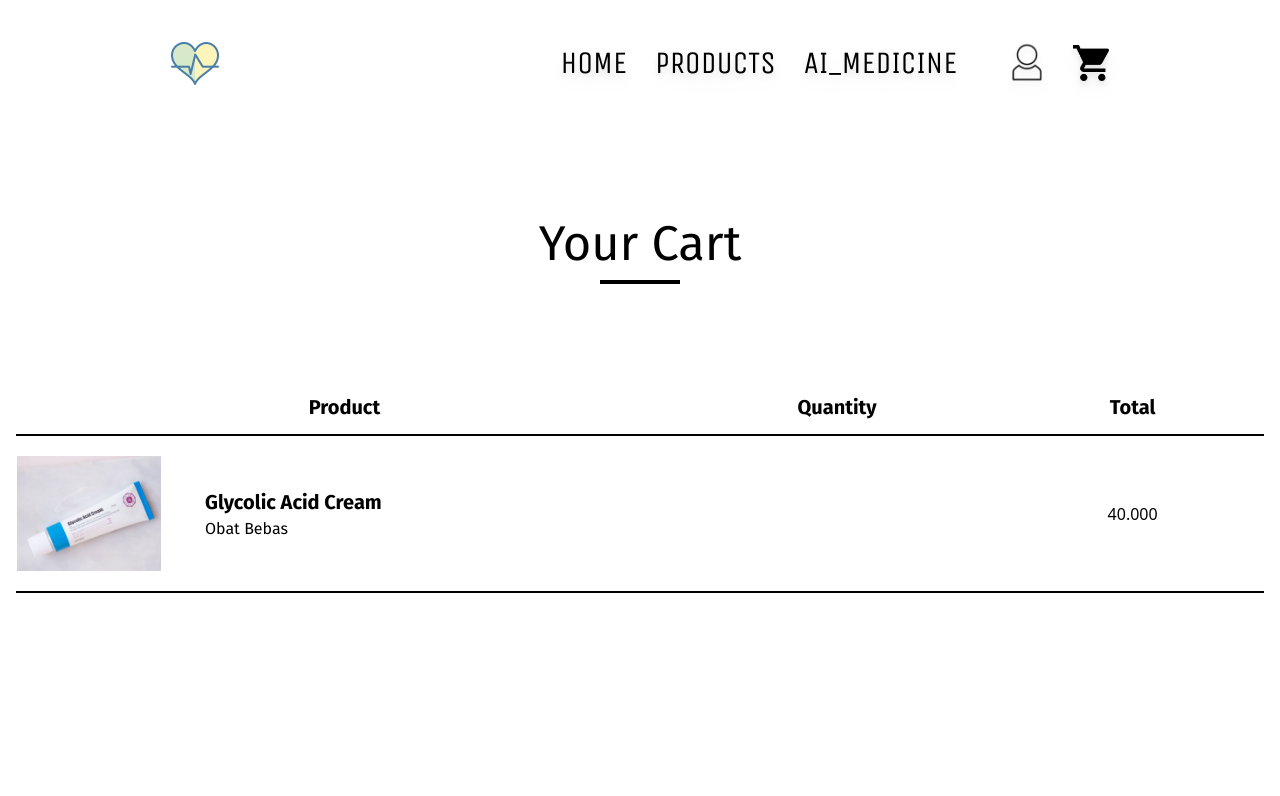
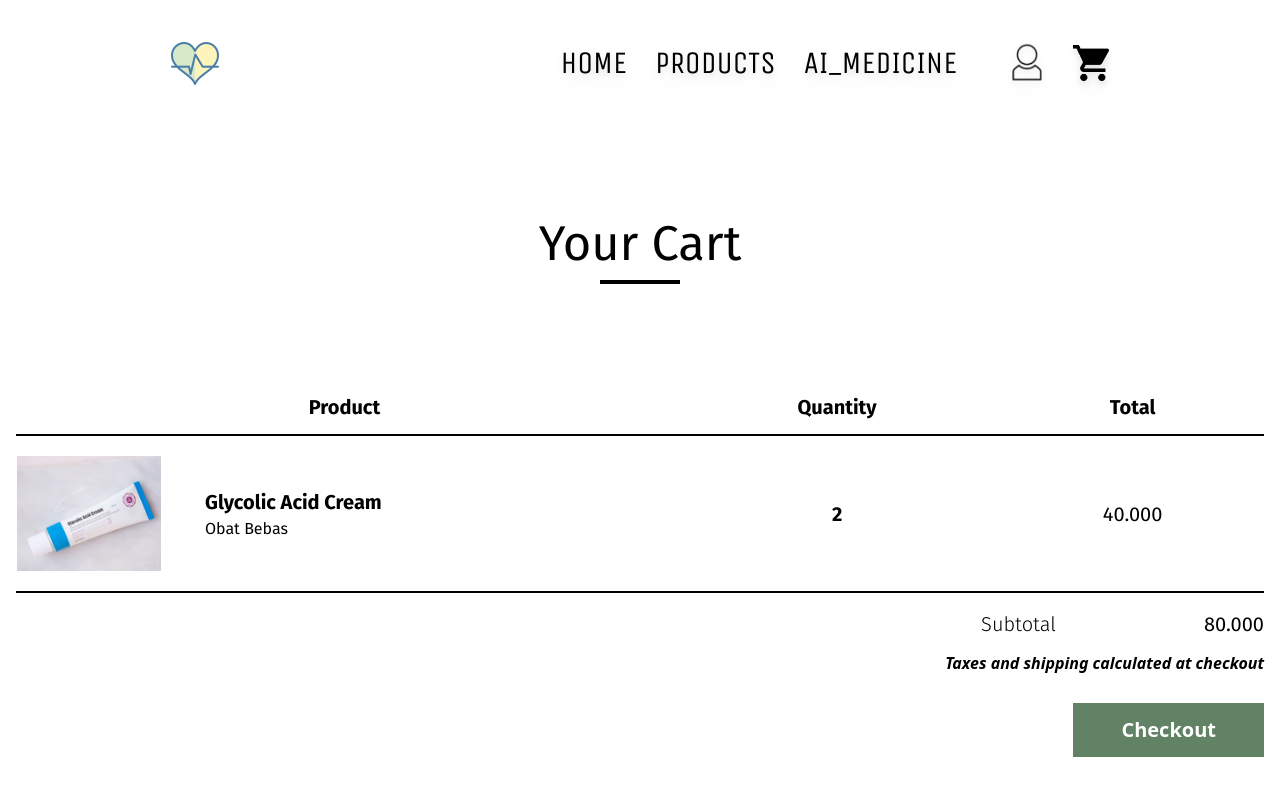
Before and after one commit to akbaralisyifa/MedKit, a React (Vite) app: page /cart in a window 1280 px wide. Shown: the top 796 px of the page. Built offline with nearby package versions, Linux system fonts and the light colour scheme; a web font is replaced by a local one.

Commit message:
membuat navbar checkout

```diff
--- a/src/App.jsx
+++ b/src/App.jsx
@@ -6,6 +6,7 @@ import PageNotFound from './Pages/PageNotFound';
 import Product from './Pages/User/Product';
 import AiMedicine from './Pages/User/Ai_Medicine';
 import Cart from './Pages/User/Cart';
+import Checkout from './Pages/User/Checkout';
 
 function App() {
   return (
@@ -20,7 +21,7 @@ function App() {
         <Route path="/products" element={<Product />} />
         <Route path="/ai_medicine" element={<AiMedicine />} />
         <Route path="/cart" element={<Cart />} />
-        <Route path="/cart/checkout" element={() => {}} />
+        <Route path="/cart/checkout" element={<Checkout />} />
 
         {/* Page Not Found */}
         <Route path="*" element={<PageNotFound />} />
--- /dev/null
+++ b/src/Components/Navbar/NavbarCheckout.jsx
@@ -0,0 +1,14 @@
+import imgBag from '../../assets/icon/bag.png';
+
+const NavbarCheckout = () => {
+  return (
+    <nav className="bg-white shadow-md py-6">
+      <div className="container flex justify-between items-center">
+        <h1 className="font-firaSans text-2xl">MedKit - Family Medicine</h1>
+        <img src={imgBag} alt="" className="w-11" />
+      </div>
+    </nav>
+  );
+};
+
+export default NavbarCheckout;
--- a/src/Components/User/CartHeader.jsx
+++ b/src/Components/User/CartHeader.jsx
@@ -1,25 +1,26 @@
+import { useNavigate } from 'react-router-dom';
 import img from '../../assets/img/1.jpg';
+import OrganismTextHead from './Organism/OrganismCartTextHead';
+import OrganismCartTabelHead from './Organism/OrganismCartTabelHead';
 
 const CartHeader = () => {
+  const navigate = useNavigate();
+
+  const action = () => {
+    navigate('/cart/checkout');
+  };
+
   return (
     <div className="container mt-20">
-      <div>
-        <h1 className="font-firaSans font-normal lg:text-5xl text-2xl text-center">Your Cart</h1>
-        <p className="text-center font-unicaOne text-6xl  text-white mx-auto  lg:w-20 w-14 border-t-4 border-black">-</p>
-      </div>
+      <OrganismTextHead text="Your Cart" garis="-" />
 
       <div className="w-full">
         <table className="w-full">
-          <thead className="border-b-2 border-black">
-            <tr className="text-center  ">
-              <td className=" py-3 font-firaSans text-xl font-extrabold w-1/2">Product</td>
-              <td className=" py-3 font-firaSans text-xl font-extrabold w-1/4">Quantity</td>
-              <td className=" py-3 font-firaSans text-xl font-extrabold w-1/5">Total</td>
-            </tr>
-          </thead>
-          <tbody className="border-b-2 border-black">
-            <tr>
-              <td className="flex py-5">
+          <OrganismCartTabelHead text={['Product', 'Quantity', 'Total']} />
+
+          <tbody className="">
+            <tr className="border-b-2 border-black">
+              <td className="flex py-5 ">
                 <img src={img} alt="" className="w-36 " />
                 <div className="ml-11 self-center">
                   <h1 className="font-semibold text-xl font-firaSans">Glycolic Acid Cream</h1>
@@ -27,14 +28,27 @@ const CartHeader = () => {
                 </div>
               </td>
               <td>
-                <input type="number" />
+                <p className="text-center text-xl font-semibold font-firaSans">2</p>
               </td>
               <td className="text-center">
-                <p>40.000</p>
+                <p className="font-firaSans text-xl">40.000</p>
               </td>
             </tr>
           </tbody>
         </table>
+
+        {/* Subtotal */}
+        <div className=" flex flex-col items-end">
+          <div className="flex w-1/2 mt-4 justify-end">
+            <p className="w-1/2 text-end font-firaSans font-light text-xl">Subtotal</p>
+            <p className="w-1/3 text-end font-firaSans text-xl">80.000</p>
+          </div>
+          <p className="italic text-base font-semibold pt-3">Taxes and shipping calculated at checkout</p>
+          <button onClick={action} className="py-3 px-12 mt-7 bg-frColor text-white hover:bg-scColor text-xl font-semibold transition ease-in-out">
+            Checkout
+          </button>
+        </div>
+        {/* end Subtotal */}
       </div>
     </div>
   );
--- /dev/null
+++ b/src/Components/User/CheckoutHeader.jsx
@@ -0,0 +1,14 @@
+const CheckoutHeader = () => {
+  return (
+    <div className="container">
+      <div>
+        <div>
+          <h1>Delivery</h1>
+        </div>
+        <div></div>
+      </div>
+    </div>
+  );
+};
+
+export default CheckoutHeader;
--- /dev/null
+++ b/src/Components/User/Organism/OrganismCartTabelHead.jsx
@@ -0,0 +1,13 @@
+const OrganismCartTabelHead = ({ text }) => {
+  return (
+    <thead className="border-b-2 border-black">
+      <tr className="text-center  ">
+        <td className=" py-3 font-firaSans text-xl font-extrabold w-1/2">{text[0]}</td>
+        <td className=" py-3 font-firaSans text-xl font-extrabold w-1/4">{text[1]}</td>
+        <td className=" py-3 font-firaSans text-xl font-extrabold w-1/5">{text[2]}</td>
+      </tr>
+    </thead>
+  );
+};
+
+export default OrganismCartTabelHead;
--- /dev/null
+++ b/src/Components/User/Organism/OrganismCartTextHead.jsx
@@ -0,0 +1,10 @@
+const OrganismTextHead = ({ text, garis }) => {
+  return (
+    <div>
+      <h1 className="font-firaSans font-normal lg:text-5xl text-2xl text-center">{text}</h1>
+      <p className="text-center font-unicaOne text-6xl  text-white mx-auto  lg:w-20 w-14 border-t-4 border-black">{garis}</p>
+    </div>
+  );
+};
+
+export default OrganismTextHead;
--- a/src/Pages/User/Checkout.jsx
+++ b/src/Pages/User/Checkout.jsx
@@ -0,0 +1,13 @@
+import NavbarCheckout from '../../Components/Navbar/NavbarCheckout';
+import CheckoutHeader from '../../Components/User/CheckoutHeader';
+
+const Checkout = () => {
+  return (
+    <>
+      <NavbarCheckout />
+      <CheckoutHeader />
+    </>
+  );
+};
+
+export default Checkout;
```
